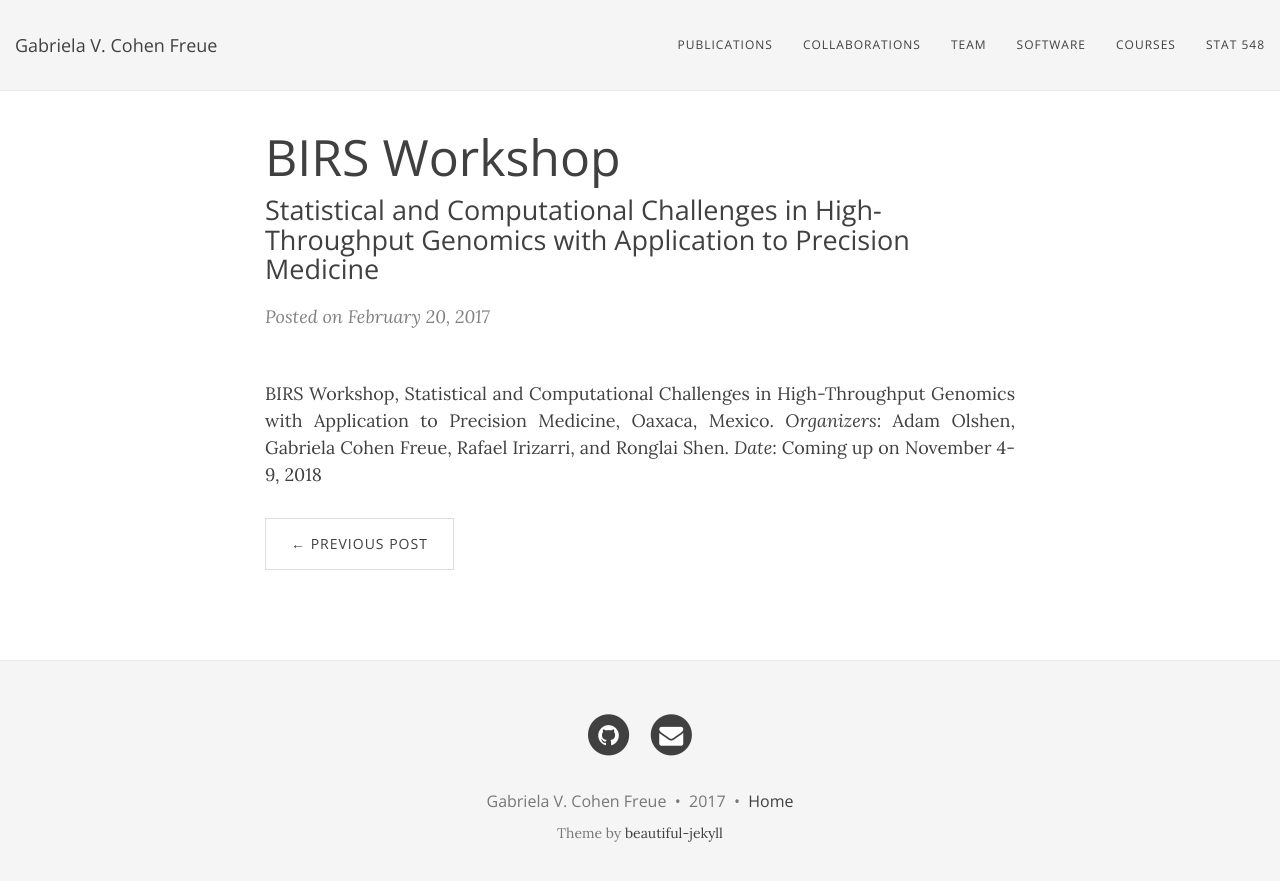
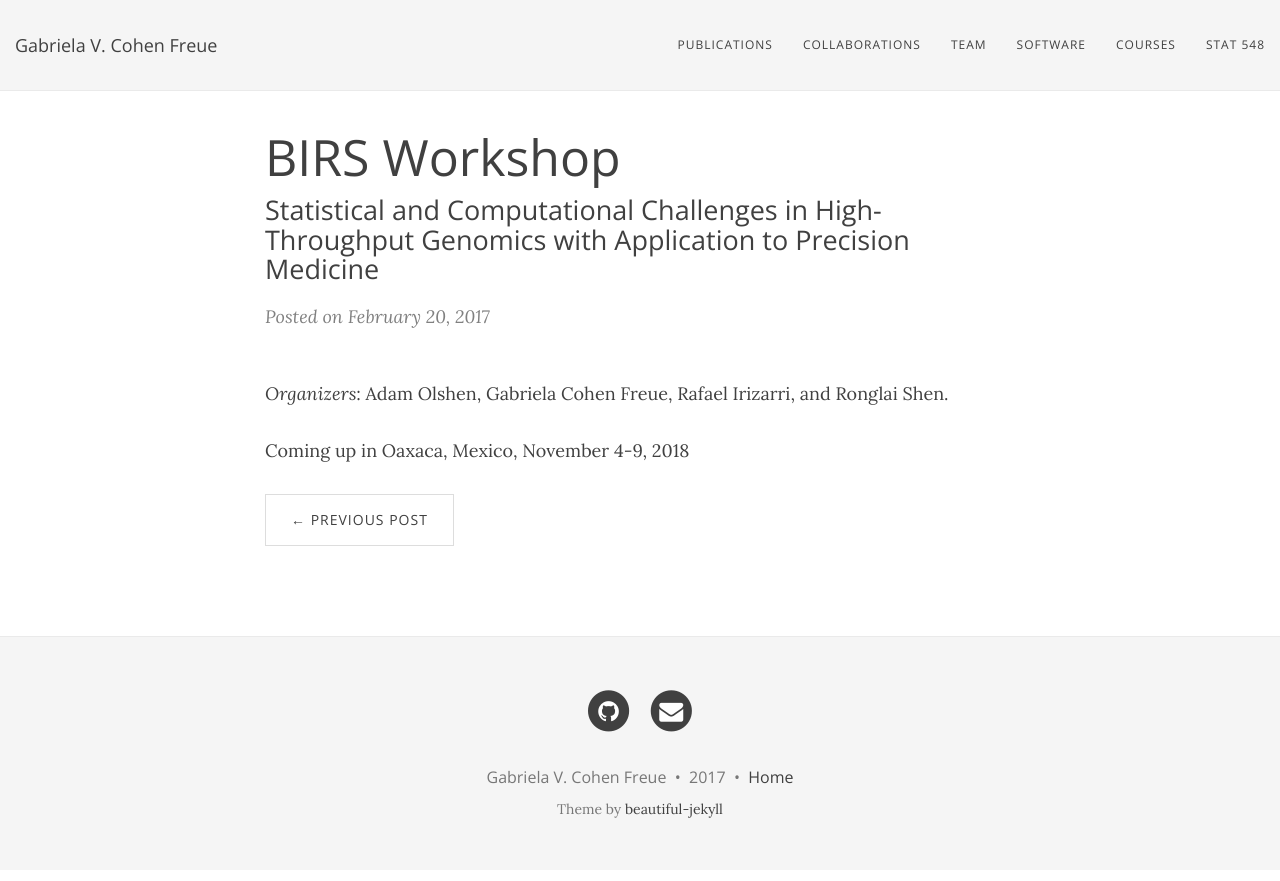
Before and after one commit to gcohenfr/gcohenfr.github.io, a Jekyll site: the page built from _posts/2017-02-20-test-markdown.md, in a window 1280 px wide. Shown: the top 881 px of the page. Built offline with Jekyll 4.4.1, drawn with Linux system fonts in a browser that asks for light colours; nearby versions of some CDN libraries.

Commit message:
edit post

```diff
--- a/_posts/2017-02-20-test-markdown.md
+++ b/_posts/2017-02-20-test-markdown.md
@@ -4,6 +4,6 @@ title: BIRS Workshop
 subtitle: Statistical and Computational Challenges in High-Throughput Genomics with Application to Precision Medicine
 ---
 
-BIRS Workshop, Statistical and Computational Challenges in High-Throughput Genomics with Application to Precision Medicine, Oaxaca, Mexico.
 *Organizers*: Adam Olshen, Gabriela Cohen Freue, Rafael Irizarri, and Ronglai Shen.
-*Date*: Coming up on November 4-9, 2018
+
+Coming up in Oaxaca, Mexico, November 4-9, 2018
```
